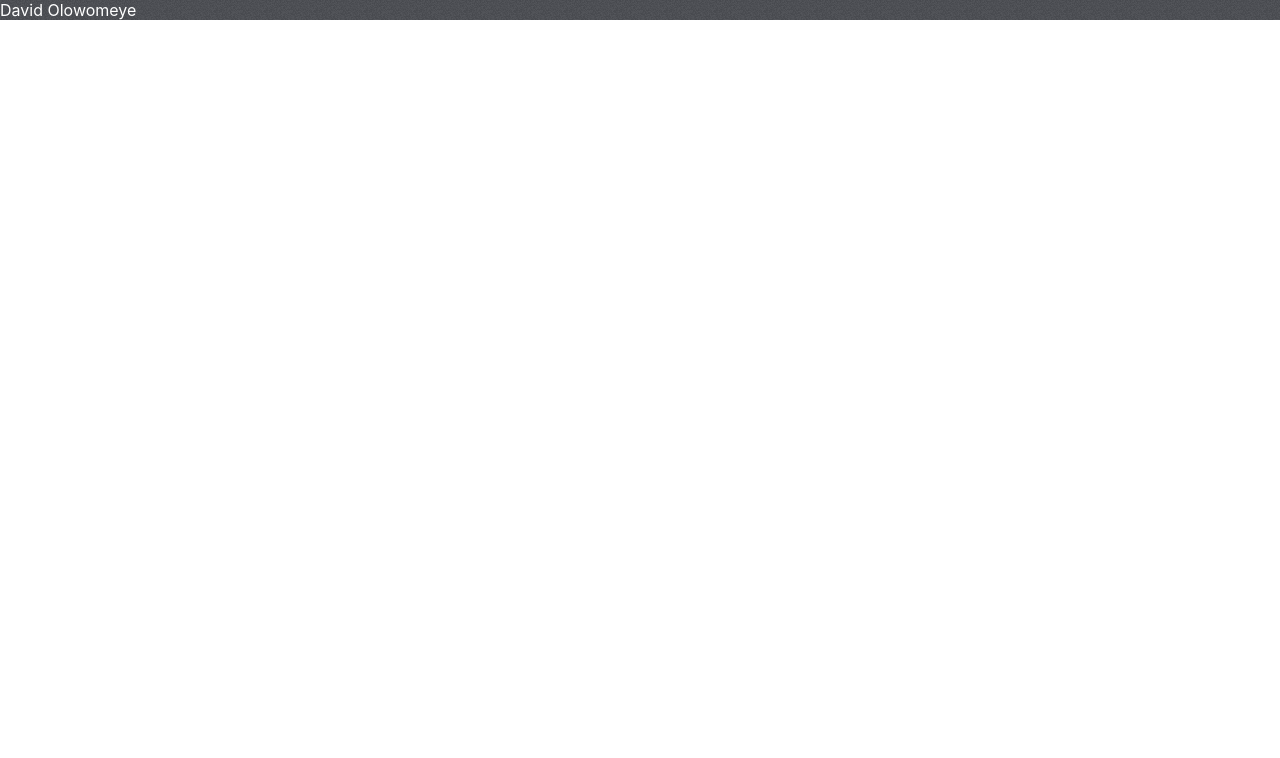
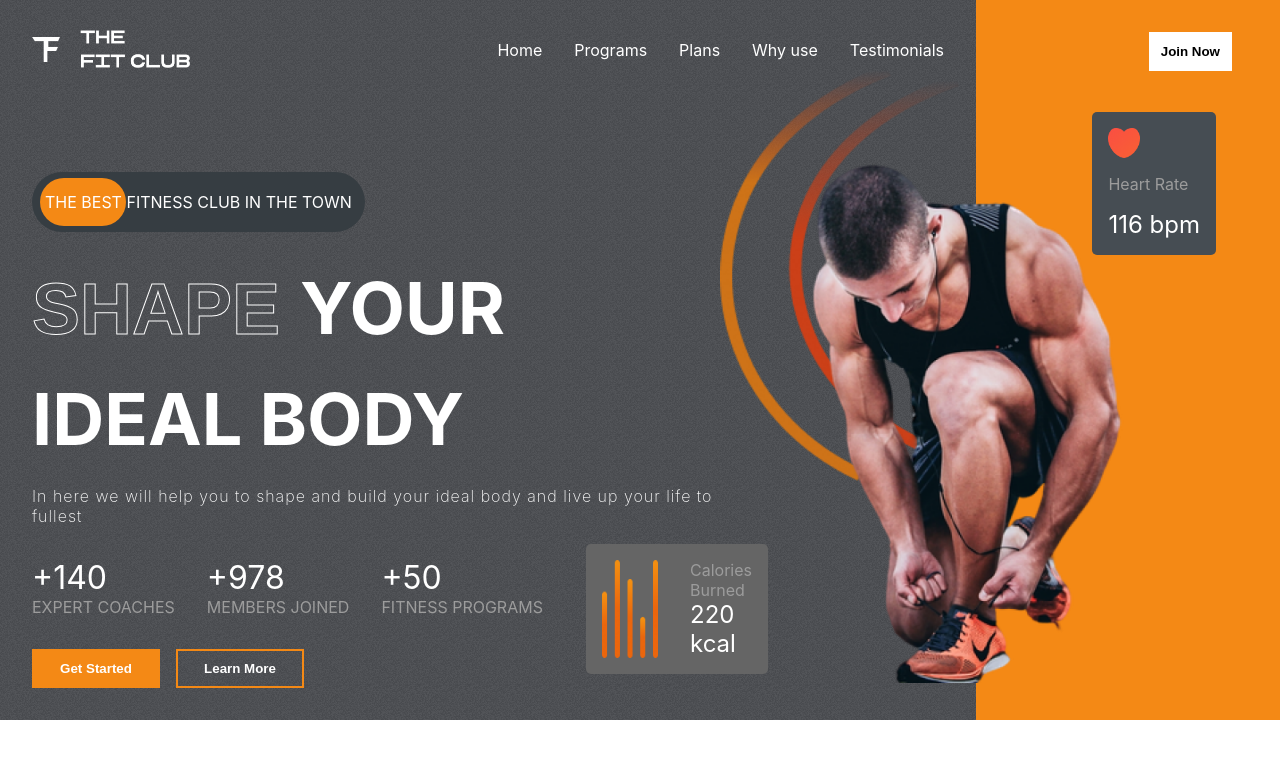
Before and after one commit to greatdaveo/The-Gym-Club, a React (Create React App) app: page / in a window 1280 px wide. Shown: the top 758 px of the page. Built offline with nearby package versions, Linux system fonts and the light colour scheme.

Commit message:
Completed the Header and Hero Components

```diff
--- a/src/App.css
+++ b/src/App.css
@@ -21,3 +21,19 @@
 ::-webkit-scrollbar {
   display: none;
 }
+
+.stroke-text {
+  color: transparent;
+  font-family: Arial, Helvetica, sans-serif;
+  -webkit-text-stroke-width: 1px;
+  -webkit-text-stroke-color: white;
+}
+
+.btn {
+  background-color: white;
+  padding: 0.5rem;
+  font-weight: bold;
+  border: 4px solid transparent;
+  transition: 300ms all;
+  cursor: pointer;
+}
--- a/src/App.js
+++ b/src/App.js
@@ -1,8 +1,9 @@
 import "./App.css";
+import Hero from "./components/Hero";
 function App() {
   return (
     <div className="App">
-      <span style={{ color: "white" }}>David Olowomeye</span>
+      <Hero />
     </div>
   );
 }
--- /dev/null
+++ b/src/components/Header.jsx
@@ -0,0 +1,21 @@
+import React from "react";
+import Logo from "../assets/logo.png";
+import "../styles/Header.css";
+
+const Header = () => {
+  return (
+    <header>
+      <img className="logo" src={Logo} alt="The Logo" />
+
+      <ul className="nav-links">
+        <li>Home</li>
+        <li>Programs</li>
+        <li>Plans</li>
+        <li>Why use</li>
+        <li>Testimonials</li>
+      </ul>
+    </header>
+  );
+};
+
+export default Header;
--- /dev/null
+++ b/src/components/Hero.jsx
@@ -0,0 +1,92 @@
+import React from "react";
+import Header from "./Header";
+import "../styles/Hero.css";
+import HeroImage from "../assets/hero_image.png";
+import Heart from "../assets/heart.png";
+import HeroImageBack from "../assets/hero_image_back.png";
+import CaloriesImage from "../assets/calories.png";
+
+const Hero = () => {
+  return (
+    <div className="hero">
+      <div className="left-hero">
+        <Header />
+
+        <div className="the-best-ad">
+          <div></div>
+          <span>THE BEST FITNESS CLUB IN THE TOWN</span>
+        </div>
+
+        <div className="hero-right-text">
+          <div>
+            <span className="stroke-text">SHAPE </span>
+            <span>YOUR</span>
+          </div>
+
+          <div>
+            <span>IDEAL BODY</span>
+          </div>
+
+          <div className="hero-mini-text">
+            <span>
+              In here we will help you to shape and build your ideal body and
+              live up your life to fullest
+            </span>
+          </div>
+        </div>
+
+        {/* HERO FIGURES */}
+        <div className="hero-figures">
+          <div>
+            <span>+140</span>
+            <span>EXPERT COACHES</span>
+          </div>
+          <div>
+            <span>+978</span>
+            <span>MEMBERS JOINED</span>
+          </div>
+          <div>
+            <span>+50</span>
+            <span>FITNESS PROGRAMS</span>
+          </div>
+        </div>
+
+        {/* HERO BUTTONS */}
+        <div className="hero-btn">
+          <button className="btn">Get Started</button>
+          <button className="btn">Learn More</button>
+        </div>
+      </div>
+
+      {/* The Left Side of the Hero */}
+      <div className="right-hero">
+        <button className="btn">Join Now</button>
+
+        <div className="heart-rate">
+          <img src={Heart} alt="" />
+          <span>Heart Rate</span>
+          <span>116 bpm</span>
+        </div>
+
+        {/* The Hero Images */}
+        <img src={HeroImage} className="hero-img" alt="The Hero Illustration" />
+        <img
+          src={HeroImageBack}
+          className="hero-img-back"
+          alt="The Hero Illustration Back"
+        />
+
+        {/* THE CALORIES DIV */}
+        <div className="calories">
+          <img src={CaloriesImage} alt="Calories Illustration" />
+          <div>
+            <span>Calories Burned</span>
+            <span>220 kcal</span>
+          </div>
+        </div>
+      </div>
+    </div>
+  );
+};
+
+export default Hero;
--- /dev/null
+++ b/src/styles/Header.css
@@ -0,0 +1,22 @@
+header{
+  display: flex;
+  justify-content: space-between;
+  align-items: center;
+}
+
+.logo {
+  width: 10rem;
+  height: 3rem;
+}
+
+.nav-links {
+  list-style-type: none;
+  display: flex;
+  gap: 2rem;
+  color: white;
+}
+
+.nav-links li:hover {
+  color: var(--orange);
+  cursor: pointer;
+}
--- /dev/null
+++ b/src/styles/Hero.css
@@ -0,0 +1,183 @@
+.hero {
+  display: flex;
+  justify-content: space-between;
+}
+
+.left-hero {
+  padding: 2rem;
+  padding-top: 1.5rem;
+  flex: 3;
+  display: flex;
+  gap: 2rem;
+  flex-direction: column;
+}
+
+.the-best-ad {
+  margin-top: 4rem;
+  background-color: #363d42;
+  border-radius: 4rem;
+  width: fit-content;
+  padding: 20px 13px;
+  color: white;
+  position: relative;
+  display: flex;
+  align-items: center;
+  justify-content: center;
+}
+
+.the-best-ad span {
+  z-index: 2;
+}
+
+.the-best-ad div {
+  position: absolute;
+  background-color: var(--orange);
+  width: 5.4rem;
+  height: 80%;
+  left: 8px;
+  border-radius: 3rem;
+  z-index: 1;
+}
+
+.hero-right-text {
+  display: flex;
+  flex-direction: column;
+  gap: 1.5rem;
+  font-size: 4.5rem;
+  font-weight: bold;
+  color: white;
+  text-overflow: inherit;
+}
+
+.hero-mini-text {
+  font-size: 1rem;
+  font-weight: 200;
+  letter-spacing: 1px;
+  width: 80%;
+}
+
+.hero-figures {
+  display: flex;
+  gap: 2rem;
+}
+
+.hero-figures div {
+  display: flex;
+  flex-direction: column;
+}
+
+.hero-figures span:nth-of-type(1) {
+  color: white;
+  font-size: 2rem;
+}
+
+.hero-figures span:nth-of-type(2) {
+  color: var(--gray);
+}
+
+.hero-btn {
+  display: flex;
+  gap: 1rem;
+  font-weight: normal;
+}
+
+.hero-btn :nth-child(1) {
+  color: white;
+  background-color: var(--orange);
+  width: 8rem;
+}
+
+.hero-btn :nth-child(2) {
+  color: white;
+  background-color: transparent;
+  width: 8rem;
+  border: 2px solid var(--orange);
+}
+
+/* THE RIGHT SIDE STYLES */
+
+.right-hero {
+  flex: 1;
+  position: relative;
+  background-color: var(--orange);
+}
+
+.right-hero .btn {
+  position: absolute;
+  right: 3rem;
+  top: 2rem;
+  color: black;
+}
+
+.heart-rate {
+  display: flex;
+  flex-direction: column;
+  gap: 1rem;
+  background-color: var(--darkGrey);
+  width: fit-content;
+  padding: 1rem;
+  align-items: start;
+  border-radius: 5px;
+  position: absolute;
+  right: 4rem;
+  top: 7rem;
+}
+
+.heart-rate img {
+  width: 2rem;
+}
+
+.heart-rate :nth-child(2) {
+  color: var(--gray);
+}
+
+.heart-rate :nth-child(3) {
+  color: white;
+  font-size: 1.5rem;
+}
+
+.hero-img {
+  position: absolute;
+  top: 10rem;
+  right: 8rem;
+  width: 23rem;
+}
+
+.hero-img-back {
+  position: absolute;
+  top: 4rem;
+  right: 20rem;
+  z-index: -1;
+  width: 15rem;
+}
+
+.calories {
+  display: flex;
+  gap: 2rem;
+  background-color: var(--caloryCard);
+  border-radius: 5px;
+  padding: 1rem;
+  width: fit-content;
+  position: absolute;
+  top: 34rem;
+  right: 32rem;
+}
+
+.calories img {
+  width: 3.5rem;
+}
+
+.calories div {
+  display: flex;
+  flex-direction: column;
+  justify-content: space-between;
+}
+
+.calories div :nth-child(1) {
+  color: var(--gray);
+}
+
+.calories div :nth-child(2) {
+  color: white;
+  font-size: 1.5rem;
+}
```
